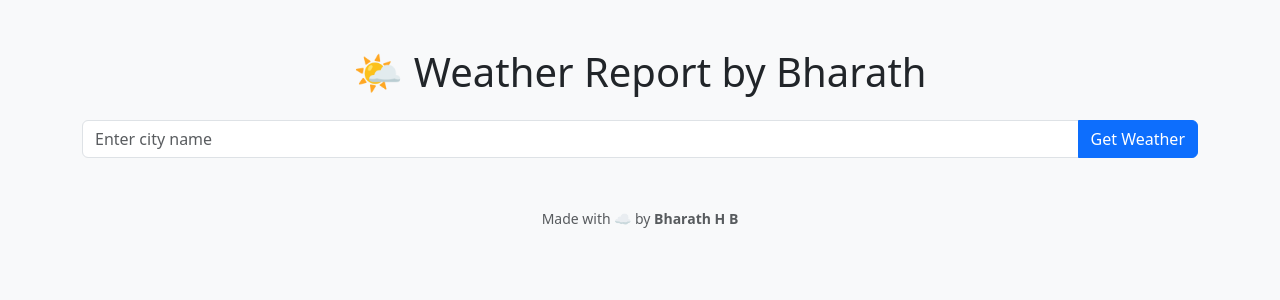
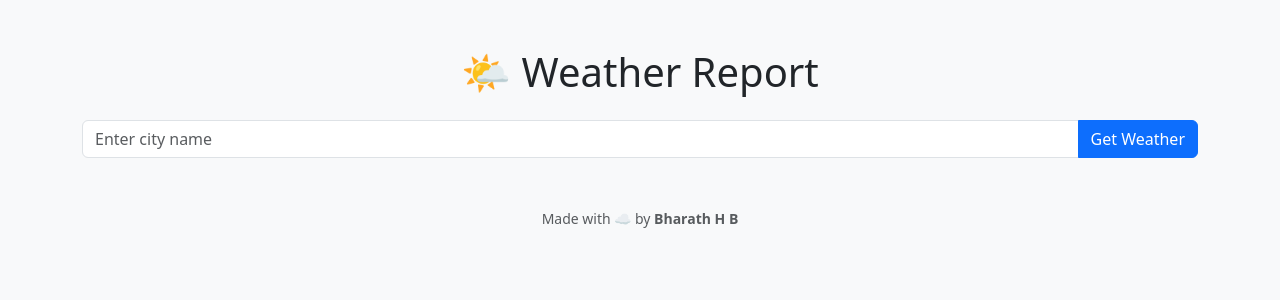
Before and after one commit to Bharathgowdahb/weather-app, a Flask app: page / in a window 1280 px wide. Shown: the top 300 px of the page. Run offline with Flask 3, Linux system fonts and the light colour scheme.

Commit message:
removing my name

```diff
--- a/templates/index.html
+++ b/templates/index.html
@@ -6,7 +6,7 @@
 </head>
 <body class="bg-light">
 <div class="container mt-5">
-    <h1 class="text-center mb-4">🌤️ Weather Report by Bharath</h1>
+    <h1 class="text-center mb-4">🌤️ Weather Report </h1>
 
     <form method="POST" class="mb-4">
         <div class="input-group">
```
